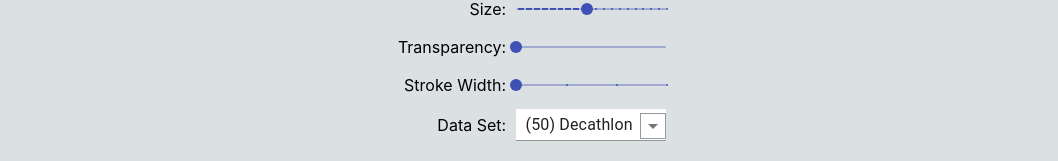
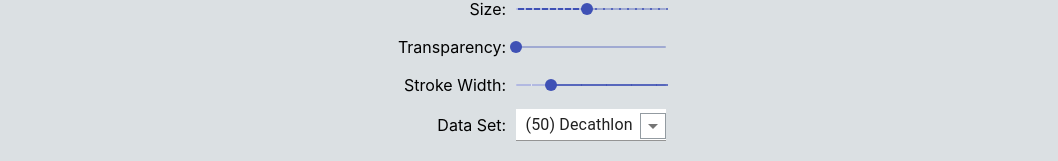
Before and after one commit to hemanrobinson/good-plot-symbols, a React (Create React App) app: page / in a window 1280 px wide. Shown: the part 464-625 px from the top of the page, without its empty margins (108-1166 px from the left). Built offline with nearby package versions, Linux system fonts and the light colour scheme.

Commit message:
continuous slider

```diff
--- a/src/App.js
+++ b/src/App.js
@@ -40,7 +40,7 @@ const App = () => {
                     valueLabelDisplay="auto"
                     onChangeCommitted={( event, value ) => setOpacity( 1 - value )} />
                 <label>Stroke Width:</label>
-                <Slider defaultValue={ 1 } step={ 1 } min={ 1 } max={ 4 }
+                <Slider defaultValue={ 1 } step={ 0.05 } min={ .1 } max={ 4 }
                     valueLabelDisplay="auto" marks
                     onChangeCommitted={( event, value ) => setLineWidth( value )} />
                 <label>Data Set:</label>
```
Also changed, not shown: 2 other files (tests, documents, lock files or other folders).
